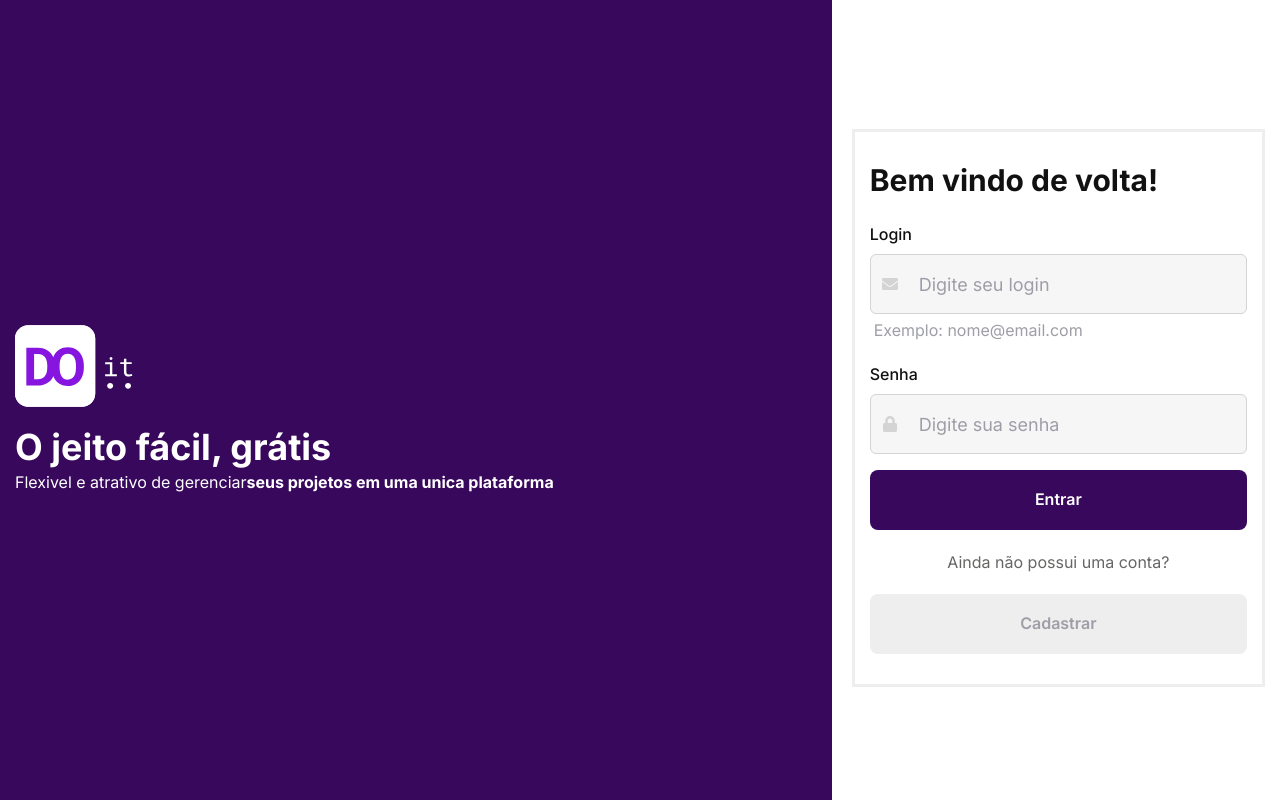
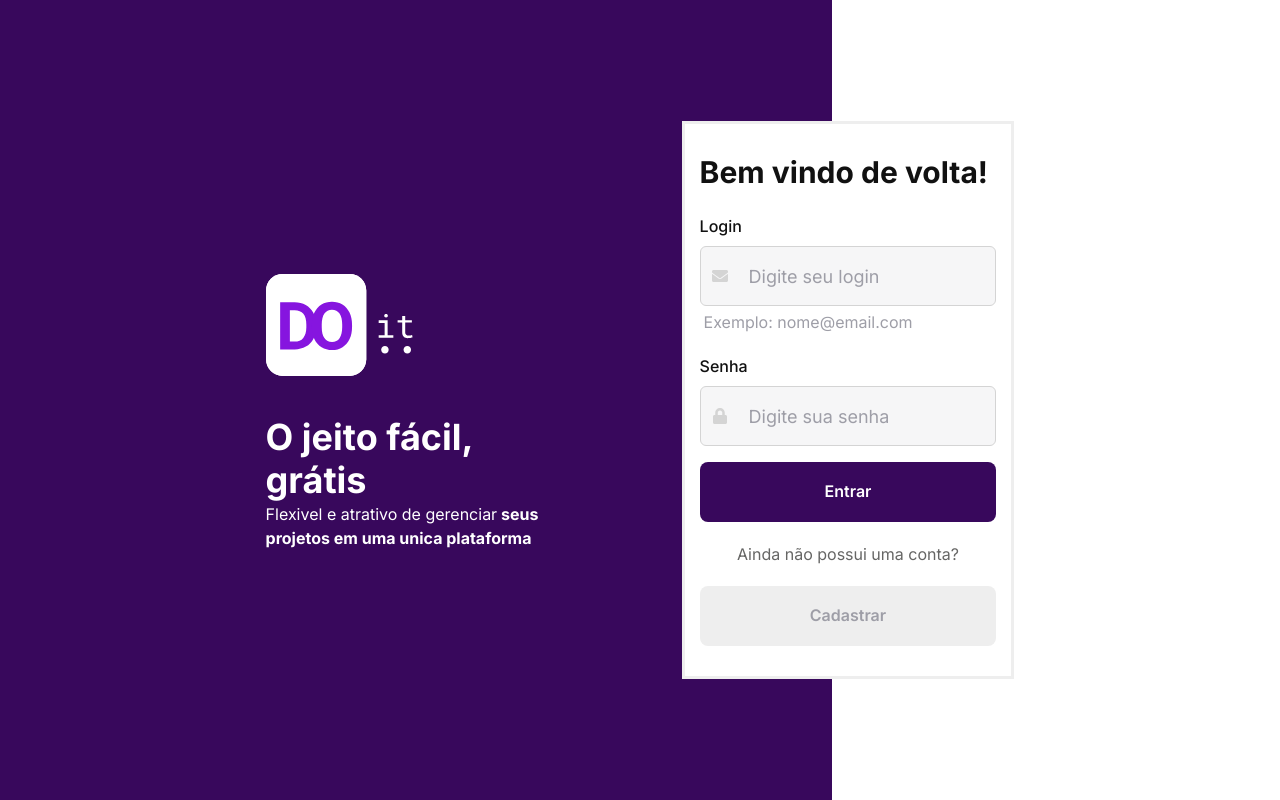
Before and after one commit to gbenjaminsc/do-it, a React (Create React App) app: page / in a window 1280 px wide. Built offline with nearby package versions, Linux system fonts and the light colour scheme.

Commit message:
build: finish the login page

```diff
--- a/src/pages/login/index.tsx
+++ b/src/pages/login/index.tsx
@@ -41,36 +41,48 @@
 
   return (
     <Flex
-      padding="10px 15px"
+      padding={["10px 15px", "10px 15px", "0px", "0px"]}
       alignItems="center"
-      height="100vh"
-      bgGradient="linear(to-r, purple.800 65%, white 35% )"
+      justifyContent="center"
+      height={["auto", "auto", "100vh", "100vh"]}
+      bgGradient={[
+        "linear(to-b, purple.800 65%, white 35% )",
+        "linear(to-b, purple.800 65%, white 35% )",
+        "linear(to-r, purple.800 65%, white 35% )",
+        "linear(to-r, purple.800 65%, white 35% )",
+      ]}
       color="white"
     >
       <Flex
-        w="100%"
+        w={["100%", "100%", "90%", "65%"]}
         justifyContent="center"
-        flexDirection="row"
+        flexDirection={["column", "column", "row", "row"]}
         alignItems="center"
       >
-        <Grid w="100%" paddingRight="100px">
-          <Image src={LogoSecondary} alt="doit" boxSize="120px" />
-          <Heading as="h1">O jeito fácil, grátis</Heading>
-          <Text>
+        <Grid w={["100%", "100%", "50%", "50%"]} paddingRight="100px">
+          <Image
+            src={LogoSecondary}
+            alt="doit"
+            boxSize={["120px", "120px", "150px", "150px"]}
+          />
+          <Heading mt="4" as="h1">
+            O jeito fácil, grátis
+          </Heading>
+          <Text maxW="350px">
             Flexivel e atrativo de gerenciar
-            <b>seus projetos em uma unica plataforma</b>
+            <b> seus projetos em uma unica plataforma</b>
           </Text>
         </Grid>
         <Grid
           onSubmit={handleSubmit(handleSignIn)}
           as="form"
-          mt="4"
-          w="50%"
+          mt={["4", "4", "0"]}
           padding="30px 15px"
           border="3px solid"
           borderColor="gray.100"
           bg="white"
           color="gray.900"
+          w={["100%", "100%", "40%", "40%"]}
         >
           <Heading size="lg">Bem vindo de volta!</Heading>
           <VStack mt="6" spacing="5">
```
